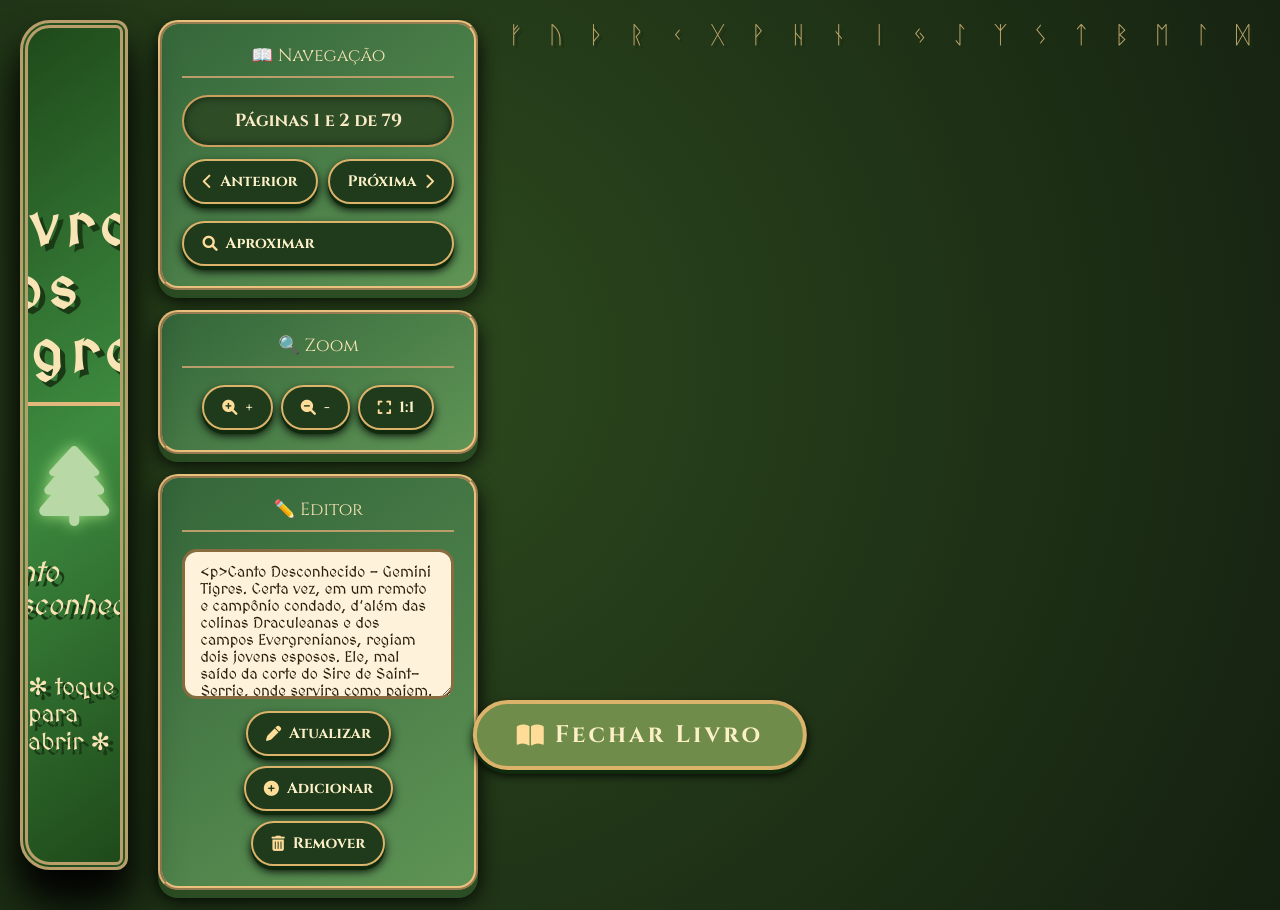
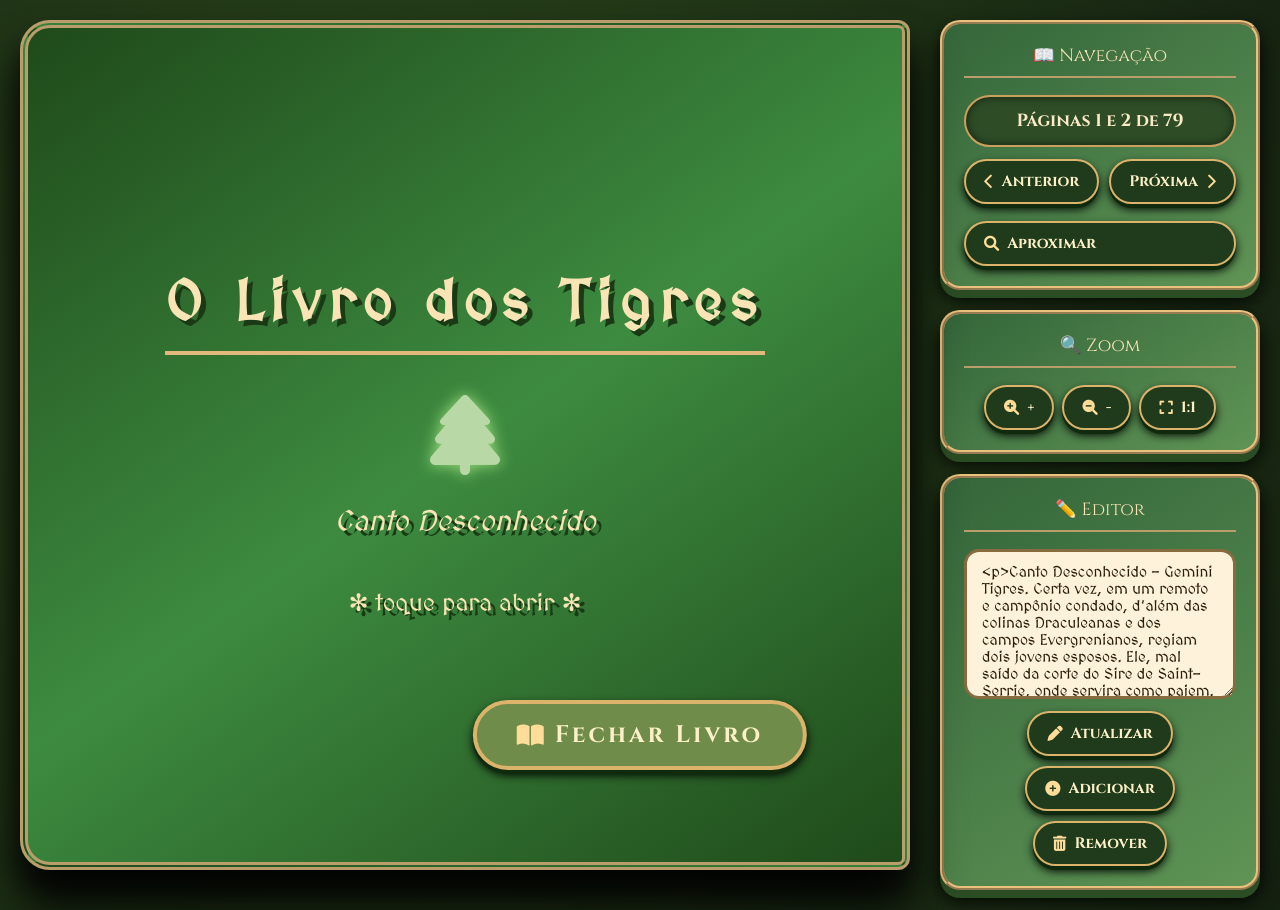
Before and after one commit to maouancap77-crypto/Book-1, a plain HTML site: page index.html in a window 1280 px wide. Drawn offline with Linux system fonts and the light colour scheme.

Commit message:
Update index.html

```diff
--- a/index.html
+++ b/index.html
@@ -493,7 +493,7 @@
         </button>
     </div>
 
-    <div class="runas">ᚠ ᚢ ᚦ  ᚱ ᚲ ᚷ ᚹ ᚺ ᚾ ᛁ ᛃ ᛇ  ᛉ ᛊ ᛏ ᛒ ᛖ  ᛚ  ᛞ </div>
+    <!--<div class="runas">ᚠ ᚢ ᚦ  ᚱ ᚲ ᚷ ᚹ ᚺ ᚾ ᛁ ᛃ ᛇ  ᛉ ᛊ ᛏ ᛒ ᛖ  ᛚ  ᛞ </div>-->
 </div>
 
 <script>
```
